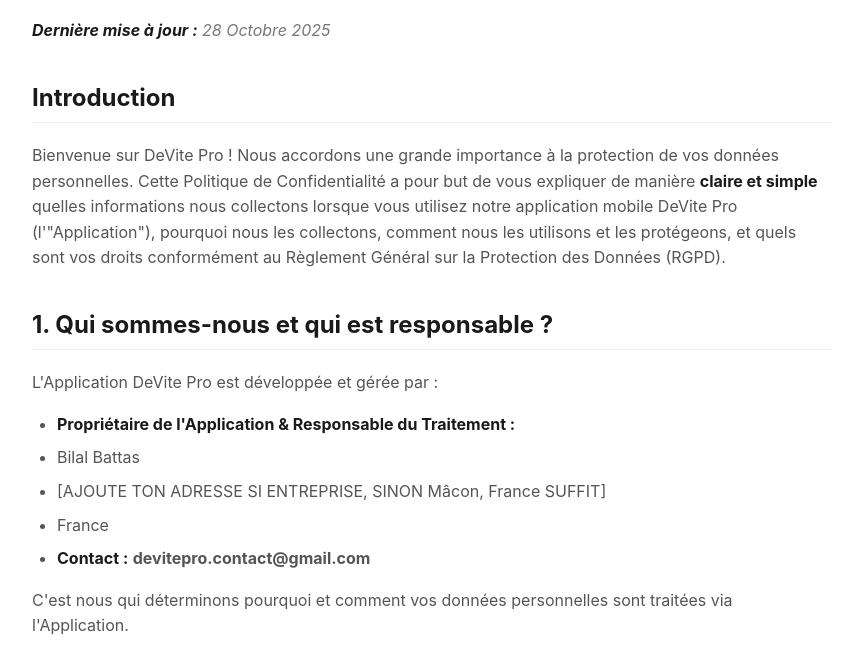
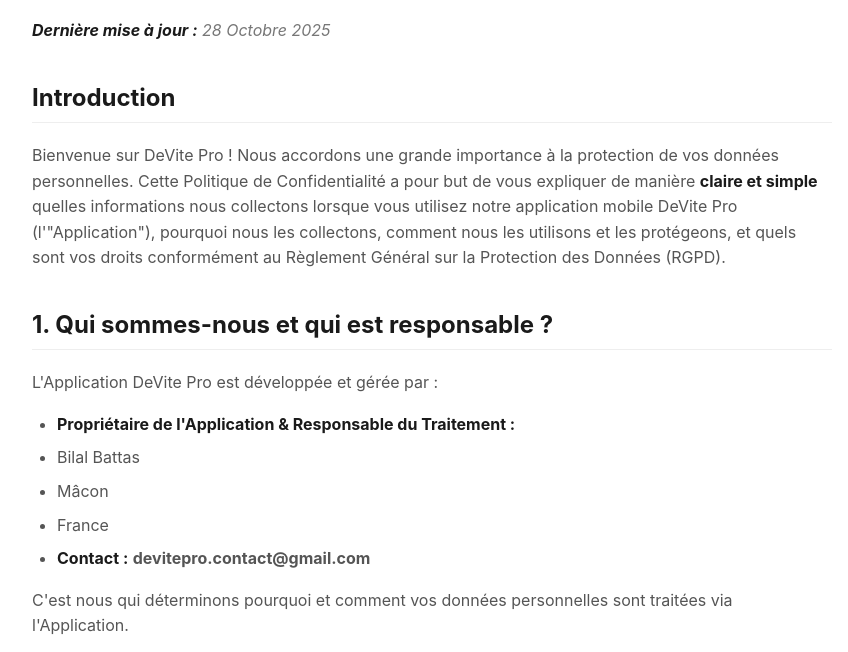
Before and after one commit to battasbilal99-sketch/devite-pro-legal, a plain HTML site: page index.html in a window 1280 px wide. Shown: the part 108-760 px from the top of the page, without its empty margins (208-1056 px from the left). Drawn offline with Linux system fonts and the light colour scheme.

Commit message:
Update index.html

```diff
--- a/index.html
+++ b/index.html
@@ -28,7 +28,7 @@
     <p>L'Application DeVite Pro est développée et gérée par :</p>
     <ul>
         <li><strong>Propriétaire de l'Application & Responsable du Traitement :</strong></li>
-        <li>Bilal Battas</li> <li>[AJOUTE TON ADRESSE SI ENTREPRISE, SINON Mâcon, France SUFFIT]</li>
+        <li>Bilal Battas</li> <li>Mâcon</li>
         <li>France</li>
         <li><strong>Contact :</strong> <span class="contact-email">devitepro.contact@gmail.com</span></li>
     </ul>
```
